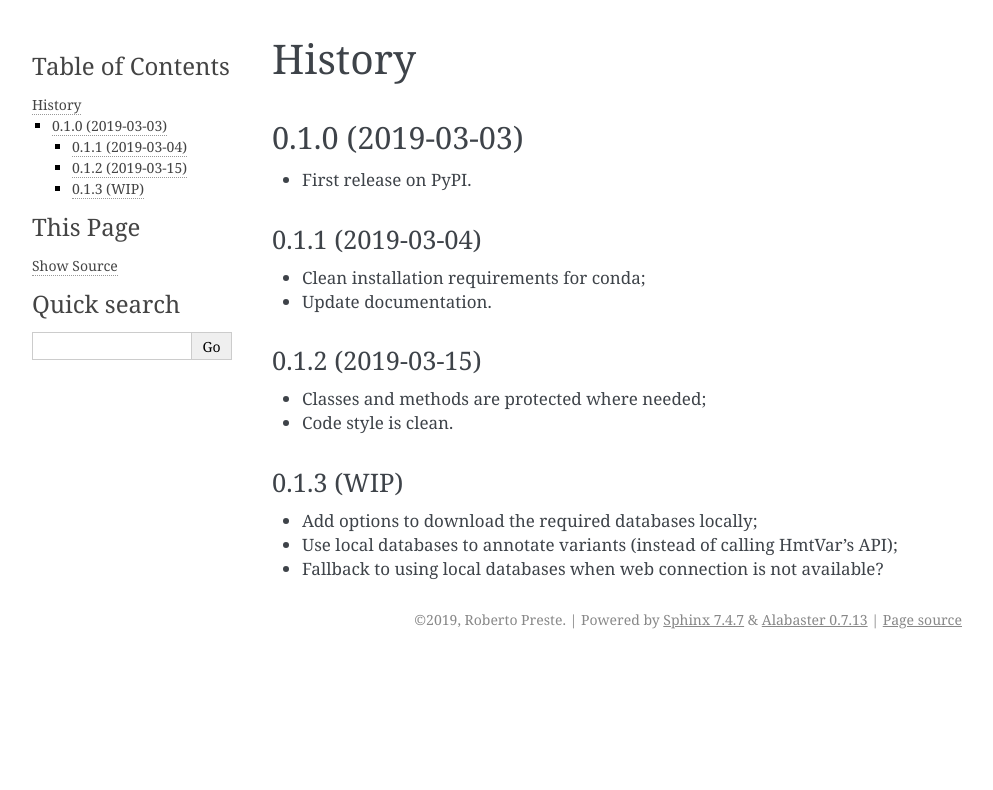
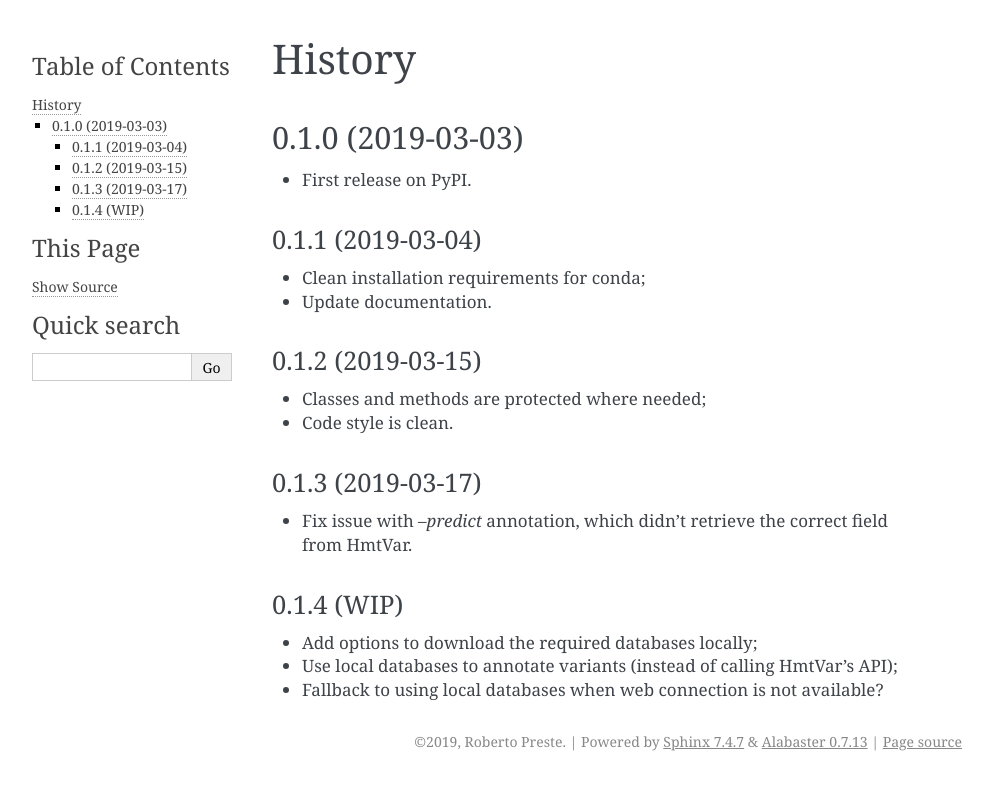
Before and after one commit to robertopreste/HmtNote, a Sphinx documentation site: the page built from docs/history.rst, in a window 1280 px wide. Shown: the top 790 px of the page, without its empty margins (148-1141 px from the left). Built offline with Sphinx 7.4.7, drawn with Linux system fonts in a browser that asks for light colours; pages that are not in the unit, such as notebooks, are missing from menus.

Commit message:
Update documentation [skip ci]

```diff
--- a/HISTORY.rst
+++ b/HISTORY.rst
@@ -22,7 +22,13 @@ History
 * Code style is clean.
 
 
-0.1.3 (WIP)
+0.1.3 (2019-03-17)
+==================
+
+* Fix issue with `--predict` annotation, which didn't retrieve the correct field from HmtVar.
+
+
+0.1.4 (WIP)
 ===========
 
 * Add options to download the required databases locally;
--- a/README.rst
+++ b/README.rst
@@ -144,7 +144,7 @@ The preferred installation method for HmtNote is using ``pip`` in a conda enviro
     $ conda install -c bioconda cyvcf2
     $ pip install hmtnote
 
-If you have issues, please refer to the Installation section of the Documentation_.
+If you have issues, please refer to the Installation_ section of the Documentation_.
 
 
 Credits
--- a/docs/installation.rst
+++ b/docs/installation.rst
@@ -86,5 +86,8 @@ You can then activate this environment and install HmtNote:
     $ conda activate HmtNote
     $ pip install HmtNote
 
+If none of these methods works for you, please feel free to open an issue_ on GitHub, and I'll be happy to help.
+
 .. _Github repo: https://github.com/robertopreste/HmtNote
 .. _tarball: https://github.com/robertopreste/HmtNote/tarball/master
+.. _issue: https://github.com/robertopreste/HmtNote/issues
--- a/docs/usage.rst
+++ b/docs/usage.rst
@@ -9,7 +9,7 @@ HmtNote can be used as a command line tool, by simply providing the original VCF
 
     hmtnote input_vcf.vcf annotated_vcf.vcf
 
-By default, HmtNote will annotate the VCF using all four groups of annotations (basic, cross-reference, variability and predictions). If desired, you can specify which kind of annotation you want, using respectively ``--basic``, ``--crossref``, ``--variab`` and ``--predict``::
+By default, HmtNote will annotate the VCF using all four groups of annotations (basic, cross-reference, variability and predictions). If desired, you can specify which kind of annotation you want, using respectively ``--basic``, ``--crossref``, ``--variab`` and ``--predict`` (or ``-b``, ``-c``, ``-v``, ``-p``)::
 
     hmtnote input_vcf.vcf annotated_basic_vcf.vcf --basic
     hmtnote input_vcf.vcf annotated_crossreferences_vcf.vcf --crossref
```
Also changed, not shown: other parts of README.rst (+2 -1 lines).
